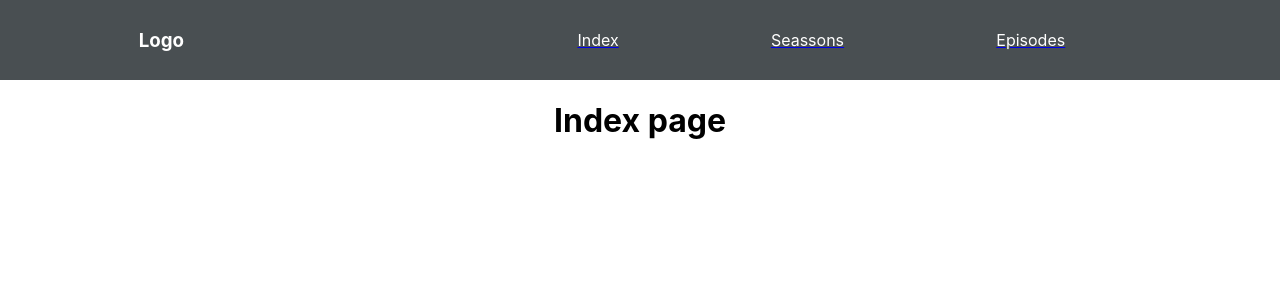
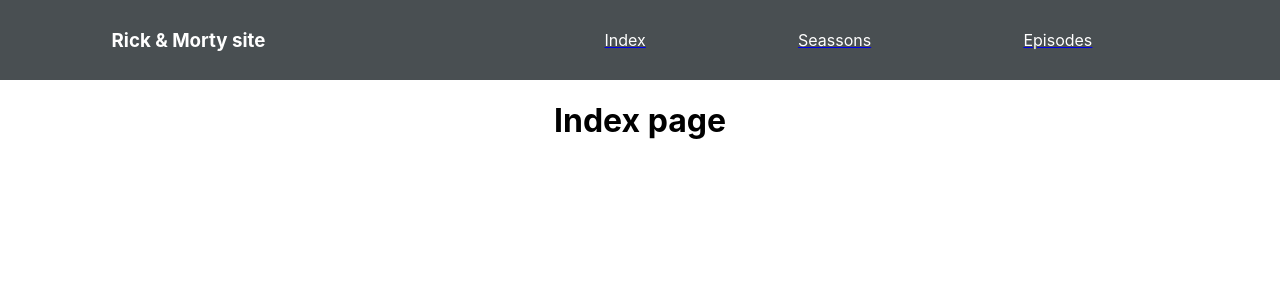
Before and after one commit to Orick08/ricknmorty-db, a React (Create React App) app: page / in a window 1280 px wide. Shown: the top 300 px of the page. Built offline with nearby package versions, Linux system fonts and the light colour scheme.

Commit message:
Changes the site name

```diff
--- a/src/components/Navbar.jsx
+++ b/src/components/Navbar.jsx
@@ -4,7 +4,7 @@ import "./../App.css";
 function Navbar() {
   return (
     <nav>
-      <h3>Logo</h3>
+      <h3>Rick & Morty site</h3>
       <ul className="nav-links">
         <Link to="/">
           <li>Index</li>
```
